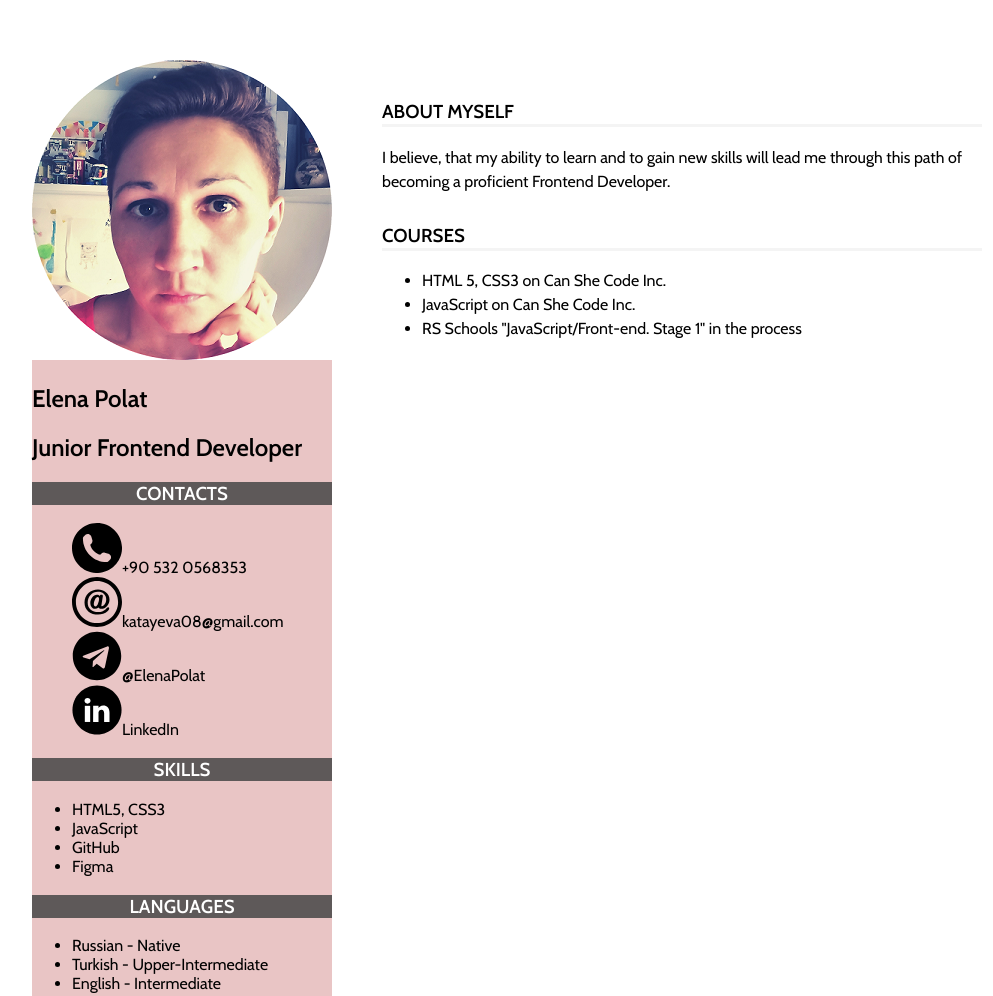
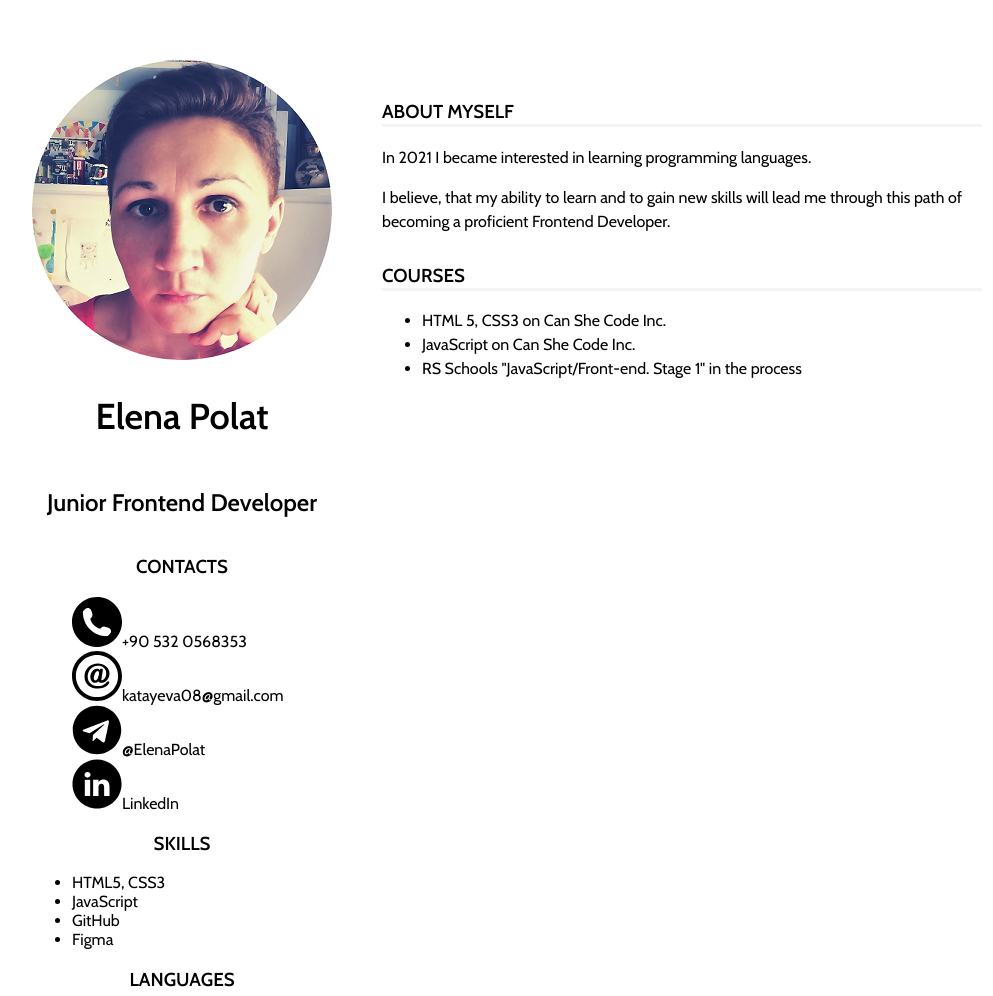
Before and after one commit to polat08/rsschool-cv, a plain HTML site: page index.html in a window 1280 px wide. Shown: the top 996 px of the page, without its empty margins (128-1121 px from the left). Drawn offline with nearby package versions, Linux system fonts and the light colour scheme.

Commit message:
feat: add information in html

```diff
--- a/index.html
+++ b/index.html
@@ -12,8 +12,11 @@
     <section class="section">
         <div class="main">
     <img src="./img/my-photo.png" alt="Elena">
-    <h1>Elena Polat</h1>
-    <h2>Junior Frontend Developer</h2>
+
+    <div class="title">
+        <h1>Elena Polat</h1>
+        <h2>Junior Frontend Developer</h2>
+    </div>
     <h3 class="center">Contacts</h3>
     <ul class="list">
         <li>
@@ -47,6 +50,7 @@
     </div>
     <div class="desc">
         <h3 class="line">ABOUT MYSELF</h3>
+        <p>In 2021 I became interested in learning programming languages.</p>
         <p>I believe, that my ability to learn and to gain new skills will lead me through this path of becoming a proficient
         Frontend Developer.</p>
         <h3 class="line">COURSES</h3>
--- a/style.css
+++ b/style.css
@@ -8,22 +8,24 @@ body {
     display: flex;
     max-width: 1000px;
     margin: 30px auto;
-
+}
+.title {
+    display: flex;
+    flex-direction: column;
+    text-align: center;
+}
+.title h1 {
+    font-size: 36px;
 }
 .main {
     max-width: 40%;
     /* display: flex; */
     flex-direction: column;
     margin: 30px 20px;
-    background-color: #e9c5c5;
-
 }
 .center {
     text-align: center;
     text-transform: uppercase;
-    background-color: #5e5959;
-    color: #fff;
-
 }
 .desc {
     max-width: 60%;
```
